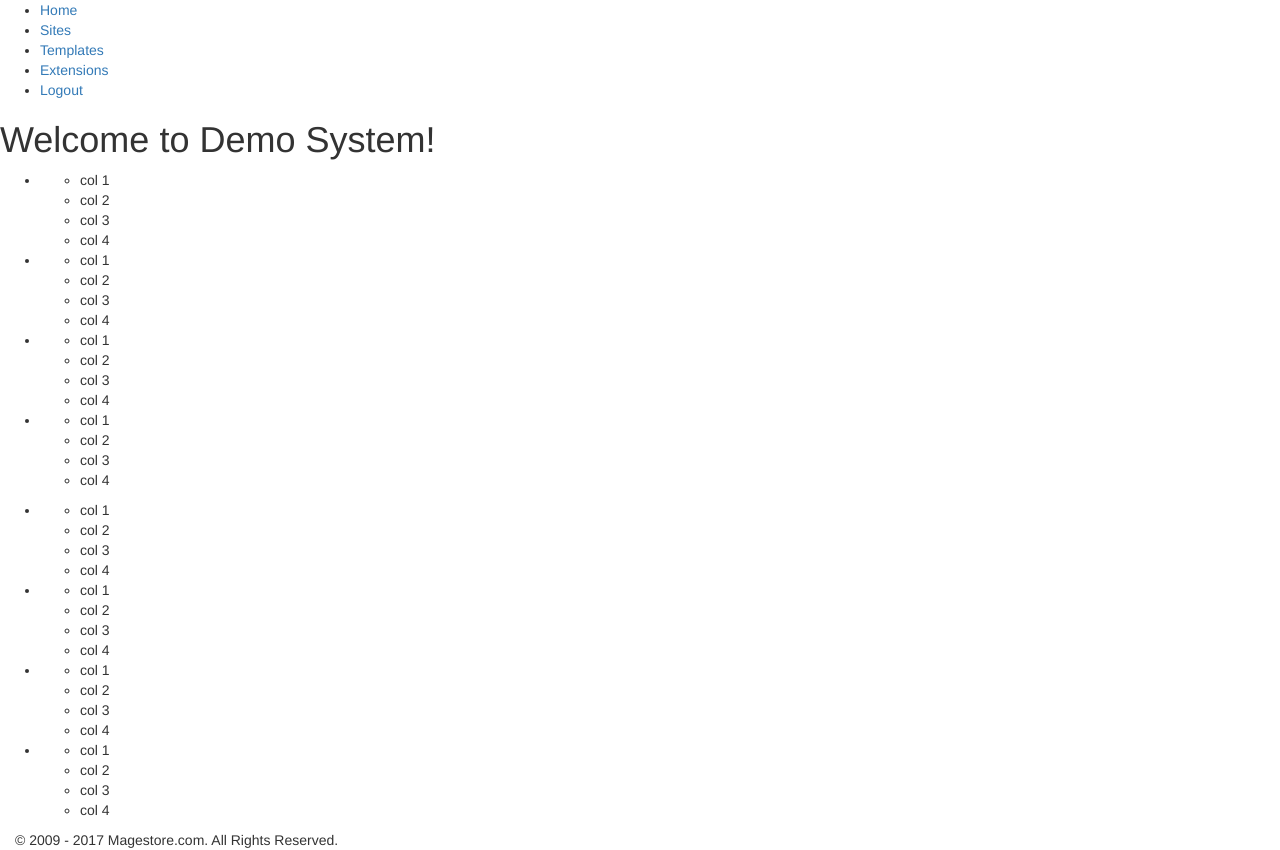
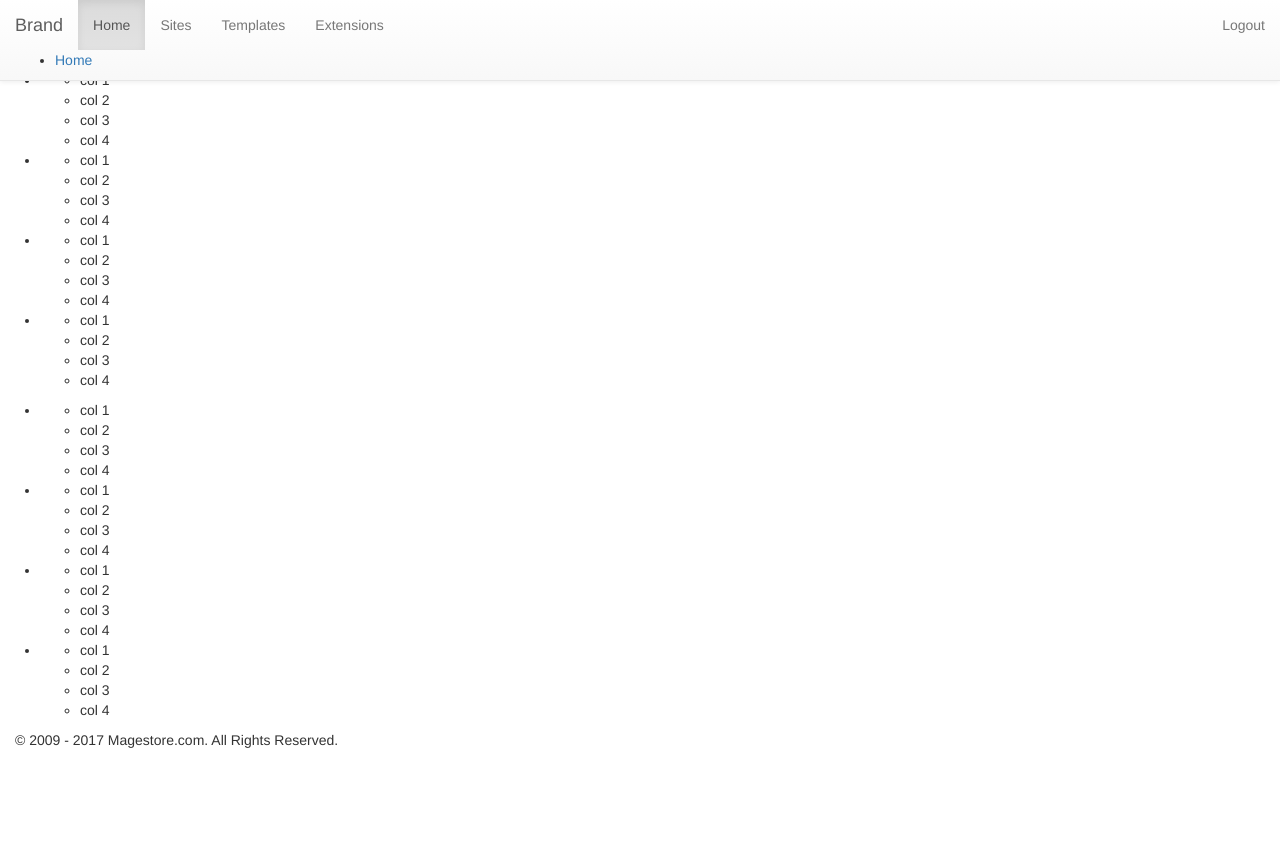
Before and after one commit to Magestore/devops-demo-omnichannel-api-backend, a Django app: page / in a window 1280 px wide. After the commit the page ends 748 px from the top, so only its background shows below. Run offline with Django 3.2, Linux system fonts and the light colour scheme; a user stored in the database is signed in; some libraries are stand-ins or nearby versions.

Commit message:
add navbar bootstrap

```diff
--- a/omni/templates/header.html
+++ b/omni/templates/header.html
@@ -1,13 +1,37 @@
-<nav id="sidebar">
 {% block navbar %}
-<ul>
-    <li><a href="/">Home</a></li>
-    <li><a href="/sites/">Sites</a></li>
-    <li><a href="/templates/">Templates</a></li>
-    <li><a href="#">Extensions</a></li>
-    {% if request.user.is_authenticated %}
-    <li><a href="/logout/">Logout</a></li>
-    {% endif %}
-</ul>
+<nav id="sidebar" class="navbar navbar-default navbar-fixed-top">
+    <div class="container-fluid">
+         <!-- Brand and toggle get grouped for better mobile display -->
+        <div class="navbar-header">
+          <button type="button" class="navbar-toggle collapsed" data-toggle="collapse" data-target="#navbar-collapse"
+                  aria-expanded="false">
+            <span class="sr-only">Toggle navigation</span>
+            <span class="icon-bar"></span>
+            <span class="icon-bar"></span>
+            <span class="icon-bar"></span>
+          </button>
+          <a class="navbar-brand" href="#">Brand</a>
+        </div>
+
+        <!-- Collect the nav links, forms, and other content for toggling -->
+        <div class="collapse navbar-collapse" id="navbar-collapse">
+            <ul class="nav navbar-nav">
+                <li class="active"><a href="/">Home <span class="sr-only">(current)</span></a></li>
+                <li><a href="/sites/" class="navbar-link">Sites</a></li>
+                <li><a href="/templates/" class="navbar-link">Templates</a></li>
+                <li><a href="#" class="navbar-link disabled">Extensions</a></li>
+            </ul>
+            {% if request.user.is_authenticated %}
+            <ul class="nav navbar-nav navbar-right">
+                <li><a href="/logout/">Logout</a></li>
+            </ul>
+            {% endif %}
+        </div>
+
+        <ul>
+            <li><a href="/">Home</a></li>
+
+        </ul>
+    </div>
+</nav>
 {% endblock %}
-</nav>
```
